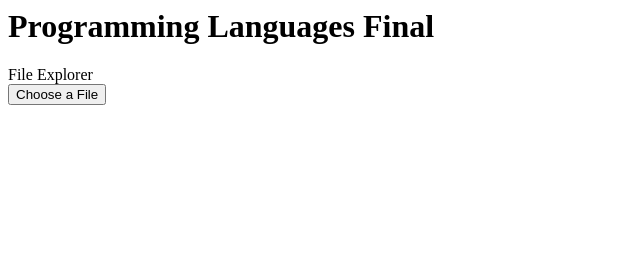
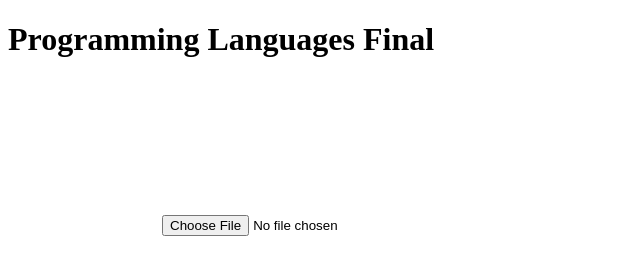
Before and after one commit to LukaWoodson/pl-final, a website: page index.html in a window 1280 px wide. Shown: the whole page, without its empty margins (0-640 px from the left). Drawn offline with Linux system fonts and the light colour scheme.

Commit message:
Reader contents of ppm file as text

```diff
--- /dev/null
+++ b/assets/js/index.js
@@ -0,0 +1,35 @@
+let canvas = document.getElementById("image");
+
+// ---------- function given by developer.mozilla.org on FileReader API ---------------
+function previewFile() {
+  const content = document.querySelector(".content");
+  const [file] = document.querySelector("input[type=file]").files;
+  const reader = new FileReader();
+
+  reader.addEventListener(
+    "load",
+    () => {
+      // this will then display a text file
+      content.innerText = reader.result;
+    },
+    false
+  );
+
+  if (file) {
+    reader.readAsText(file);
+  }
+}
+
+// ----------- FOR REFERENCE FROM developer.mozilla.org on Canvas API -----------------
+// function draw() {
+//   const canvas = document.getElementById("canvas");
+//   if (canvas.getContext) {
+//     const ctx = canvas.getContext("2d");
+//
+//     ctx.fillStyle = "rgb(200, 0, 0)";
+//     ctx.fillRect(10, 10, 50, 50);
+//
+//     ctx.fillStyle = "rgba(0, 0, 200, 0.5)";
+//     ctx.fillRect(30, 30, 50, 50);
+//   }
+// }
--- a/index.html
+++ b/index.html
@@ -1,12 +1,15 @@
-<html lang="en" >
-<head >
-	<meta content="text/html;charset=UTF-8" http-equiv="Content-Type" >
-	<title >Document</title >
-</head >
-
-<body >
-	<h1 >Programming Languages Final</h1 >
-	<div id="file_explorer" >File Explorer</div >
-	<button id="file_picker" >Choose a File</button >
-</body >
-</html >
+<!DOCTYPE html>
+<html lang="en-US">
+	<head>
+		<meta charset="UTF-8"/>
+		<title>Canvas experiment</title>
+		<link href="./assets/css/styles.css" rel="stylesheet">
+		<script src="./assets/js/index.js"></script>
+	</head>
+	<body>
+		<h1>Programming Languages Final</h1>
+		<canvas height="150" id="canvas" width="150"></canvas>
+		<input onchange="previewFile()" type="file"/><br/>
+		<p class="content"></p>
+	</body>
+</html>
```
Also changed, not shown: assets/css/styles.css (added).
